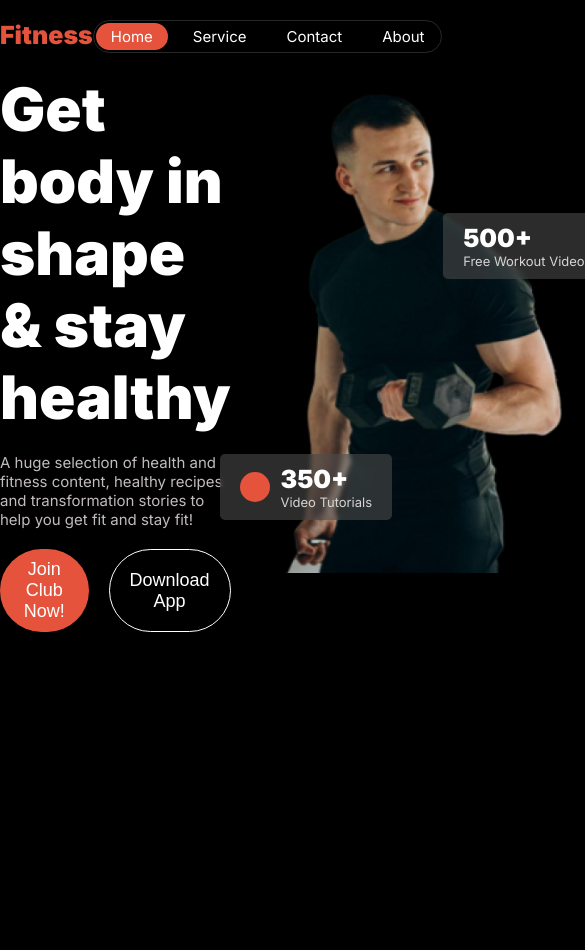
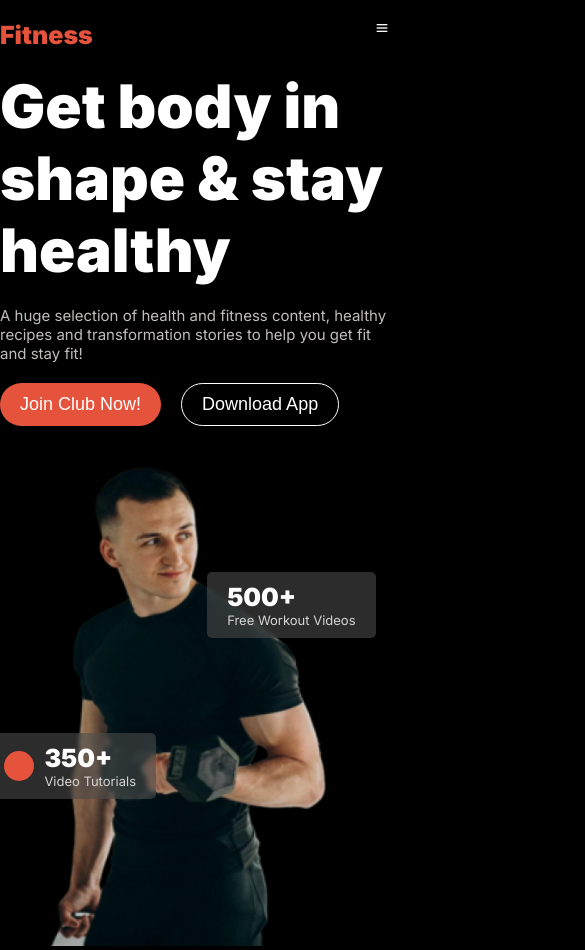
Before and after one commit to Khalid-Saifullaha/fitness-giem, a plain HTML site: page index.html in a window 390 px wide. Shown: the top 950 px of the page, 585 px wide, since content can reach past the window. Before the commit the page ends 844 px from the top, so only its background shows below. Drawn offline with nearby package versions, Linux system fonts and the light colour scheme.

Commit message:
Nav and Banner make responsive

```diff
--- a/index.html
+++ b/index.html
@@ -5,6 +5,7 @@
     <meta name="viewport" content="width=device-width, initial-scale=1.0">
     <title>Document</title>
     <link rel="stylesheet" href="./style/main.css">
+    <link href='https://unpkg.com/boxicons@2.1.4/css/boxicons.min.css' rel='stylesheet'>
 </head>
 <body>
     <header>
@@ -16,6 +17,7 @@
                 <li>Contact</li>
                 <li>About</li>
             </ul>
+            <i class='bx bx-menu menu-icon'></i>
         </nav>
         <div class="banner container">
             <div class="banner-content">
--- a/style/main.css
+++ b/style/main.css
@@ -66,6 +66,17 @@ nav ul li.active {
     border-radius: 50px;
 }
 
+nav .menu-icon {
+    display: none;
+}
+@media screen and (max-width: 425px) {
+    nav .menu-icon {
+        display: inline;
+    }
+    nav ul {
+        display: none;
+    }
+}
 .banner {
     display: grid;
     grid-template-columns: repeat(2, 1fr);
@@ -105,6 +116,19 @@ nav ul li.active {
     height: 500px;
 }
 
+@media screen and (max-width: 425px) {
+    .banner {
+        display: grid;
+        grid-template-columns: 1fr;
+        gap: 20px;
+    }
+
+    .banner-image-container {
+        display: flex;
+        justify-content: center;
+    }
+}
+
 .floating-card {
     position: absolute;
     background: #4c4c4c94;
@@ -141,3 +165,15 @@ nav ul li.active {
     background: #E6533C;
     border-radius: 50%;
 }
+
+@media screen and (max-width: 425px) {
+    .floating-card.top {
+        top: 25%;
+
+    }
+
+    .floating-card.bottom {
+        bottom: 30%;
+
+    }
+}
```
